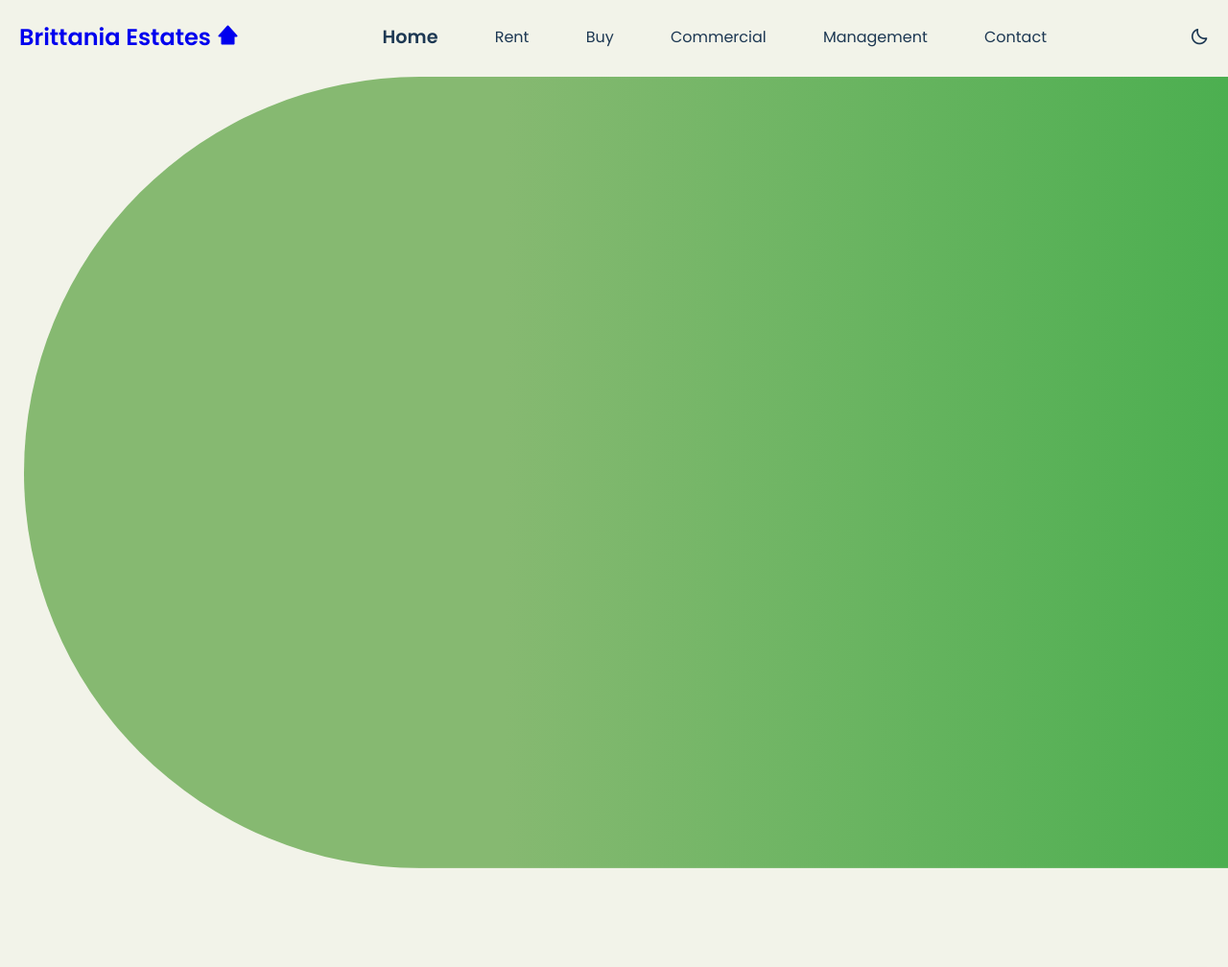
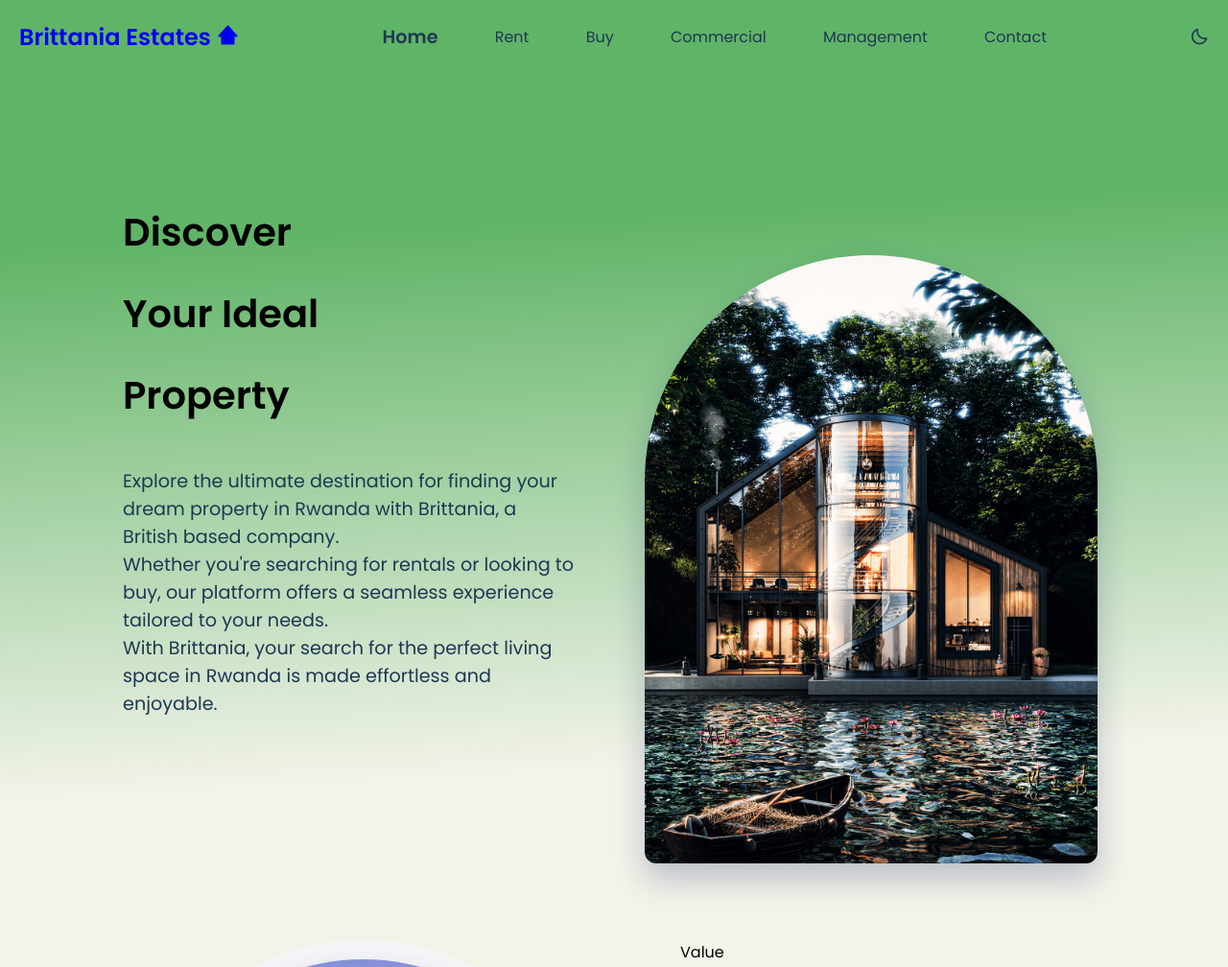
Before and after one commit to nightfury-305244/Brittania, a PHP site: page / in a window 1280 px wide. Shown: the top 1008 px of the page at 96% size. Run offline with PHP 8.4, Linux system fonts and the light colour scheme; some libraries are stand-ins or nearby versions.

Commit message:
index page back

```diff
--- a/assets/css/styles.css
+++ b/assets/css/styles.css
@@ -474,12 +474,6 @@
 
 /*=============== HOME ===============*/
 
-.home_page {
-  position: relative;
-  padding: 15px 0;
-  margin-top: 80px;
-}
-
 .rent_page {
   position: relative;
   padding: 185px 0;
@@ -515,29 +509,103 @@
   justify-content: center;
 }
 
-.home__text {
-  max-width: 600px;
+.home{
+  background: var(--home-color);
+  padding-bottom: 0;
+}
+
+.home__container{
+  padding-top: 4rem;
+  row-gap: 3.5rem;
+}
+
+.home__title,
+.home__value-number{
+  color: var(--title-color);
 }
 
 .home__title{
-  color: #ffffff;
-  font-size: 2rem;
-  font-weight: bold;
-  line-height: 60px;
+  font-size: var(--biggest-font-size);
+  line-height: 120%;
+  margin-bottom: 1.25rem;
 }
 
 .home__description{
-  color: #ffffff;
-  font-size: 1rem;
-}
-
-.home__images {
-  max-width: 630px;
+  color: var(--text-color);
+  margin-bottom: 1rem;
+}
+
+.home__search{
+  background-color: var(--body-color);
+  padding: .35rem .35rem .35rem .75rem;
+  display: flex;
+  align-items: center;
+  border-radius: .75rem;
+  border: 3px solid var(--text-color-light);
+  margin-bottom: 2rem;
+}
+
+.home__search i{
+  font-size: 1.25rem;
+  color: var(--first-color);
+}
+
+.home__search-input{
+  width: 90%;
+  background-color: var(--body-color);
+  color: var(--text-color);
+  margin: 0 .5rem;
+}
+
+.home__search-input::placeholder{
+  color: var(--text-color-light);
+}
+
+.home__value{
+  display: flex;
+  column-gap: 2.5rem;
+}
+
+.home__value-number{
+  font-size: var(--h1-font-size);
+  font-weight: var(--font-medium);
+}
+
+.home__value-number span{
+  color: var(--second-color);
+}
+
+.home__value-description{
+  display: flex;
+  color: var(--text-color-light);
+  font-size: var(--smaller-font-size);
+}
+
+.home__images{
+  position: relative;
   display: flex;
   justify-content: center;
-  align-items: center;
-  margin: 20px;
-}
+}
+
+.home__orbe{
+  width: 265px;
+  height: 284px;
+  background: var(--home-org-color);
+  border-radius: 135px 135px 0 0;
+}
+
+.home__img{
+  position: absolute;
+  width: 265px;
+  height: 310px;
+  overflow: hidden;
+  border-radius: 125px 125px 12px 12px;
+  display: inline-flex;
+  align-items: flex-end;
+  bottom: -1.5rem;
+  box-shadow: 0 16px 32px hsla(228, 66%, 25%, .25);
+}
+
 
 /*=============== BUTTON ===============*/
 
@@ -775,7 +843,7 @@
 
 .value__images{
   position: relative;
-  display: flex;
+  display: none;
   justify-content: center;
 }
 
@@ -1242,6 +1310,11 @@
   border-radius: 25px 0 0 25px;
 }
 
+.home{
+  padding-bottom: 0;
+}
+
+
 .contact__card{
   grid-template-columns: repeat(1, 180px);
   justify-content: center;
@@ -1250,6 +1323,20 @@
 }
 
  @media screen and (max-width: 320px){
+
+  .home__value{
+    column-gap: 1rem;
+  }
+
+  .home__img{
+    width: 220px;
+    height: 280px;
+  }
+
+  .home__orbe{
+    width: 240px;
+    height: 264px;
+  }
 
   .logos__container{
     gap: 2rem 1rem;
@@ -1296,6 +1383,18 @@
 }
 
 @media  screen and (min-width: 767px) {
+  .home__container{
+    grid-template-columns: repeat(2, 1fr);
+    padding-top: 2rem,
+  }
+
+  .home__orbe{
+    align-self: flex-end;
+  }
+
+  .home__data{
+    padding-bottom: 2rem;
+  }
 
   .logos__container{
     grid-template-columns: repeat(4, max-content);
@@ -1401,6 +1500,45 @@
   .scroll-header .nav__link,
   .scroll-header .change-theme{
     color: var(--text-color);
+  }
+
+  .home{
+    padding-bottom: 0;
+  }
+
+  .home__container{
+    padding-top: 5rem;
+    column-gap: 2rem;
+  }
+
+  .home__data{
+    padding-bottom: 4rem;
+  }
+
+  .home__title{
+    margin-bottom: 2rem;
+  }
+
+  .home__description,
+  .home__search{
+    margin-bottom: 3rem;
+  }
+
+  .home__value{
+    column-gap: 3rem;
+  }
+
+  .home__orbe{
+    width: 488px;
+    height: 598px;
+    border-radius: 236px 236px 0 0;
+  }
+
+  .home__img{
+    width: 472px;
+    height: 634px;
+    border-radius: 236px 236px 12px 12px;
+    bottom: -2.5rem;
   }
 
   .logos__img{
@@ -1515,6 +1653,10 @@
   .container{
     margin-left: auto;
     margin-right: auto;
+  }
+
+  .home__container{
+    column-gap: 4rem;
   }
 
 }
--- a/index.php
+++ b/index.php
@@ -92,7 +92,7 @@
         <!--==================== MAIN ====================-->
         <main class="main">
             <!--==================== HOME ====================-->
-            <!-- <section class="home section" id="home">
+            <section class="home section" id="home">
                 <div class="home__container container grid">
                     <div class="home__data">
                         <h1 class="home__title">
@@ -113,9 +113,9 @@
                     </div>
                 </div>
 
-            </section> -->
+            </section>
 
-            <section class="home_page">
+            <!-- <section class="home_page">
                 <div class="section_bg section_bg_right"></div>
                 <div class="page_container">
                     <div class="page_container_text home__text">
@@ -132,7 +132,7 @@
                         <img src="assets/img/slider-img.png" alt="Appartment Image">
                     </div>
                 </div>
-            </section>
+            </section> -->
 
             <!--==================== VALUE ====================-->
             <section class="value section" id="value">
```
